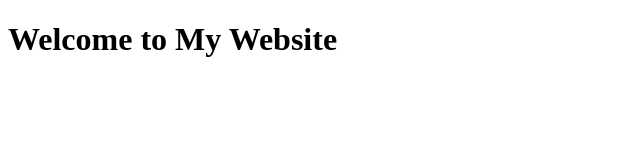
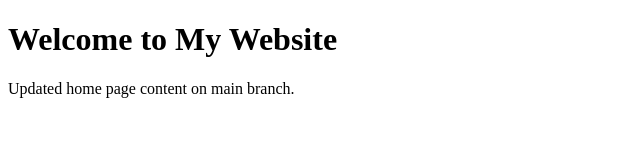
Before and after one commit to Sneharaj7645653/git-workflow-assignment, a plain HTML site: page index.html in a window 1280 px wide. Shown: the whole page, without its empty margins (0-640 px from the left). Drawn offline with Linux system fonts and the light colour scheme.

Commit message:
Update index.html with welcome paragraph

```diff
--- a/index.html
+++ b/index.html
@@ -3,5 +3,6 @@
 <head><title>Home</title></head>
 <body>
   <h1>Welcome to My Website</h1>
+  <p>Updated home page content on main branch.</p>
 </body>
 </html>
```
